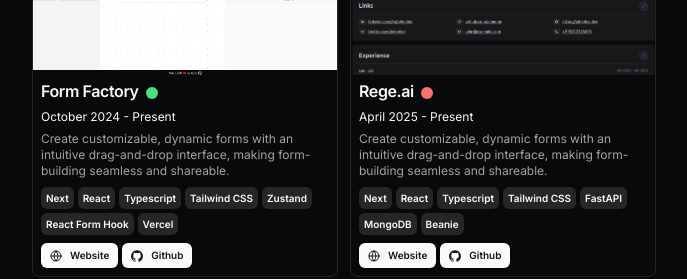
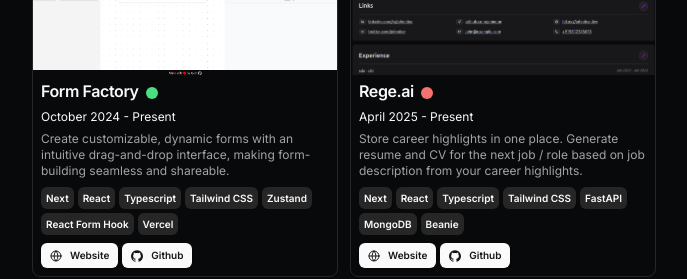
Before and after one commit to thetsajeet/portfolio, a Next.js app: page / in a window 1280 px wide. Shown: the part 1160-1439 px from the top of the page, without its empty margins (296-983 px from the left). Built offline with nearby package versions, Linux system fonts and the light colour scheme.

Commit message:
Update resume.tsx

```diff
--- a/src/data/resume.tsx
+++ b/src/data/resume.tsx
@@ -192,7 +192,7 @@
       dates: "April 2025 - Present",
       active: false,
       description:
-        "Create customizable, dynamic forms with an intuitive drag-and-drop interface, making form-building seamless and shareable.",
+        "Store career highlights in one place. Generate resume and CV for the next job / role based on job description from your career highlights.",
       technologies: [
         "Next",
         "React",
```
